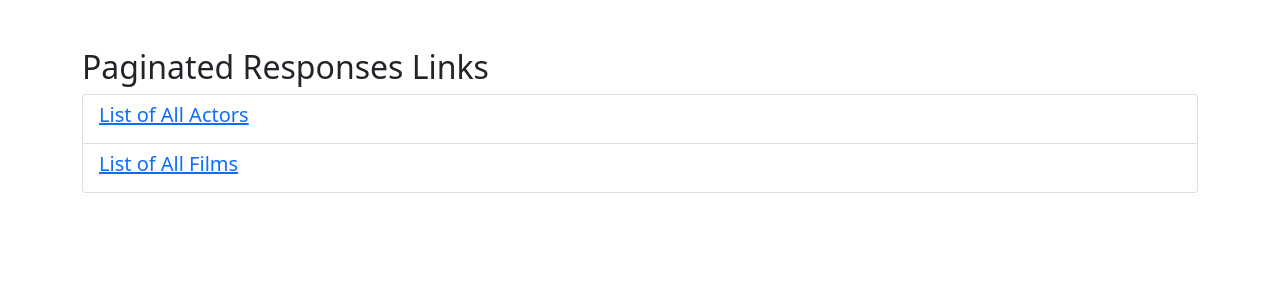
After one commit to Morgan-Elkins/FlaskPythonProject, a Flask app: page / in a window 1280 px wide. The commit adds this page. Shown: the top 300 px of the page. Run offline with Flask 3, Linux system fonts and the light colour scheme.

Commit message:
Added simple index page for paginated response links

```diff
--- a/app.py
+++ b/app.py
@@ -1,4 +1,4 @@
-from flask import Flask
+from flask import Flask, request, render_template
 
 from api.config import config
 from api.routes import routes
@@ -15,6 +15,11 @@ def create_app():
 
     app.register_blueprint(routes)
 
+    @app.route('/')
+    def home():
+        # page = request.args.get('page', 1, type=int)  # Default to page 1 if not specified
+        return render_template('index.html')
+
     return app
 
 if __name__ == '__main__':
--- /dev/null
+++ b/templates/index.html
@@ -0,0 +1,29 @@
+<!DOCTYPE html>
+<html lang="en">
+
+<head>
+    <meta charset="UTF-8">
+    <title>Paginated Responses Links</title>
+    <!-- Bootstrap CSS for styling the pagination and list elements -->
+    <link href="https://cdn.jsdelivr.net/npm/bootstrap@5.1.3/dist/css/bootstrap.min.css" rel="stylesheet">
+</head>
+
+<body>
+    <div class="container mt-5">
+        <h2>Paginated Responses Links</h2>
+        <ul class="list-group mb-4">
+            <!-- Start looping through each post item provided to the template -->
+            <li class="list-group-item">
+                <h5><a href="http://localhost:5000/api/actors/home/">List of All Actors</a></h5>
+            </li>
+            <li class="list-group-item">
+                <h5><a href="http://localhost:5000/api/films/home/">List of All Films</a></h5>
+            </li>
+        </ul>
+    </div>
+
+    <!-- Bootstrap Bundle with Popper for responsive and interactive elements -->
+    <script src="https://cdn.jsdelivr.net/npm/bootstrap@5.1.3/dist/js/bootstrap.bundle.min.js"></script>
+</body>
+
+</html>
--- a/templates/index_actors.html
+++ b/templates/index_actors.html
@@ -68,6 +68,9 @@
                 <!-- If not, show a disabled 'Next' button -->
                 <li class="page-item disabled"><span class="page-link">Next</span></li>
                 {% endif %}
+                <li class="page-item">
+                <a class="page-link" href="http://localhost:5000/">Home</a>
+                </li>
             </ul>
         </nav>
 
--- a/templates/index_films.html
+++ b/templates/index_films.html
@@ -72,6 +72,9 @@
                 <!-- If not, show a disabled 'Next' button -->
                 <li class="page-item disabled"><span class="page-link">Next</span></li>
                 {% endif %}
+                <li class="page-item">
+                <a class="page-link" href="http://localhost:5000/">Home</a>
+                </li>
             </ul>
         </nav>
 
```
